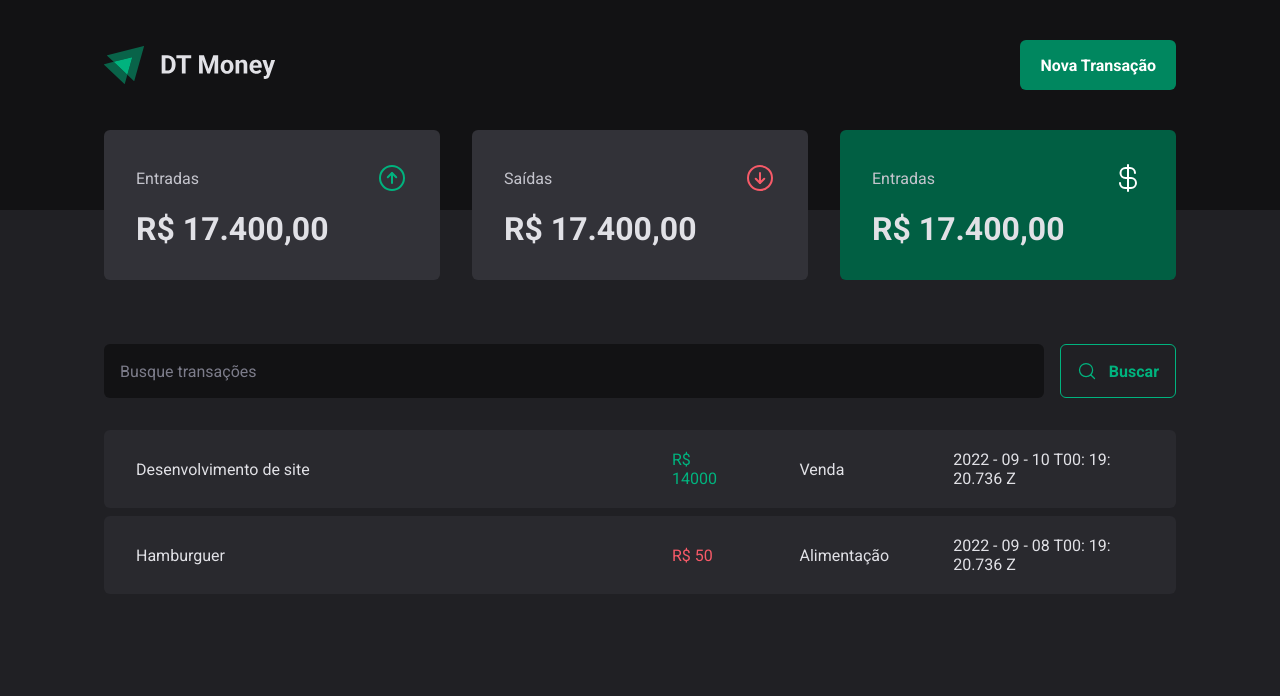
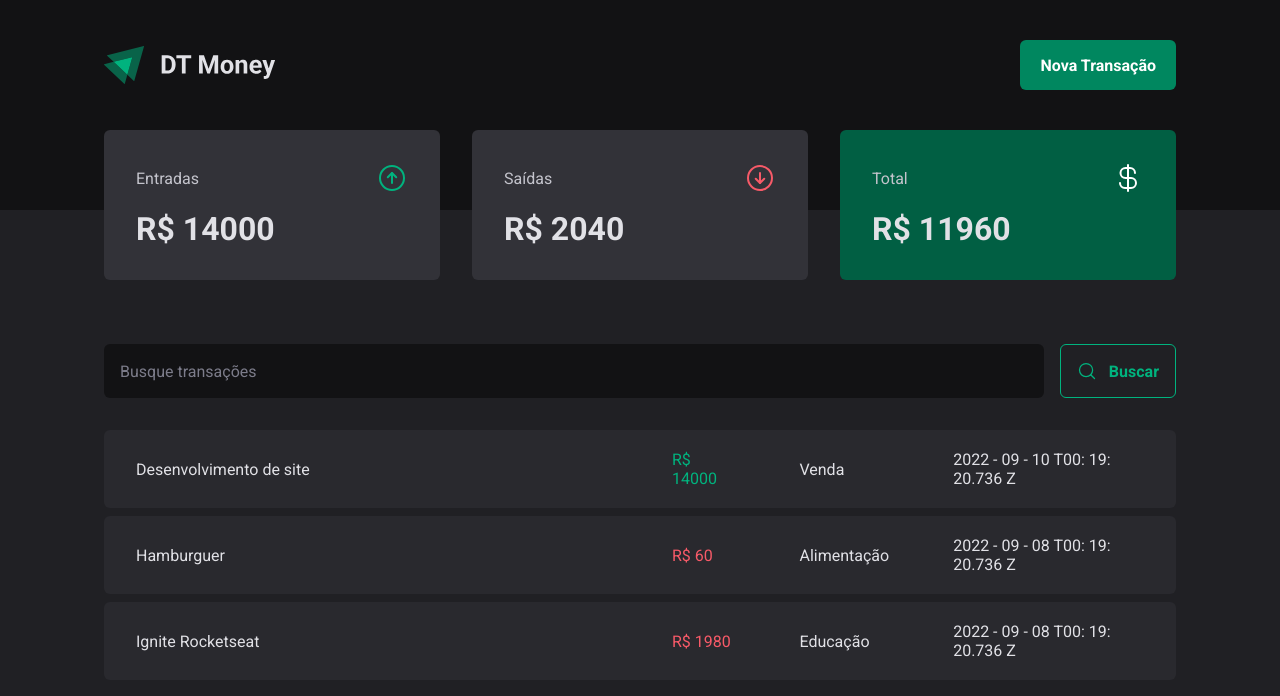
Before and after one commit to trslucas/Ignite-DT-Money, a React (Vite) app: page / in a window 1280 px wide. Shown: the top 696 px of the page. Built offline with nearby package versions, Linux system fonts and the light colour scheme; data requests are answered from the project's data file.

Commit message:
Calculando resumo das transações

```diff
--- a/server.json
+++ b/server.json
@@ -12,7 +12,15 @@
             "description": "Hamburguer",
             "type": "outcome",
             "category": "Alimentação",
-            "price": 50,
+            "price": 60,
+            "createdAt": "2022 - 09 - 08 T00: 19: 20.736 Z "
+        },
+        {
+            "id": 3,
+            "description": "Ignite Rocketseat",
+            "type": "outcome",
+            "category": "Educação",
+            "price": 1980,
             "createdAt": "2022 - 09 - 08 T00: 19: 20.736 Z "
         }
     ]
--- a/src/components/Summary/index.tsx
+++ b/src/components/Summary/index.tsx
@@ -5,6 +5,24 @@
 
 export function Summary() {
   const { transactions } = useContext(TransactionsContext)
+
+  const summary = transactions.reduce(
+    (acc, transaction) => {
+      if (transaction.type === 'income') {
+        acc.income += transaction.price
+        acc.total += transaction.price
+      } else {
+        acc.outcome += transaction.price
+        acc.total -= transaction.price
+      }
+      return acc
+    },
+    {
+      income: 0,
+      outcome: 0,
+      total: 0,
+    },
+  )
 
   return (
     <SummaryContainer>
@@ -14,7 +32,7 @@
           <ArrowCircleUp size={32} color="#00b37e" />
         </header>
 
-        <strong>R$ 17.400,00</strong>
+        <strong>R$ {summary.income}</strong>
       </SummaryCard>
 
       <SummaryCard>
@@ -23,16 +41,16 @@
           <ArrowCircleDown size={32} color="#f75a68" />
         </header>
 
-        <strong>R$ 17.400,00</strong>
+        <strong>R$ {summary.outcome}</strong>
       </SummaryCard>
 
       <SummaryCard variant="green">
         <header>
-          <span>Entradas</span>
+          <span>Total</span>
           <CurrencyDollar size={32} color="#fff" />
         </header>
 
-        <strong>R$ 17.400,00</strong>
+        <strong>R$ {summary.total}</strong>
       </SummaryCard>
     </SummaryContainer>
   )
```
